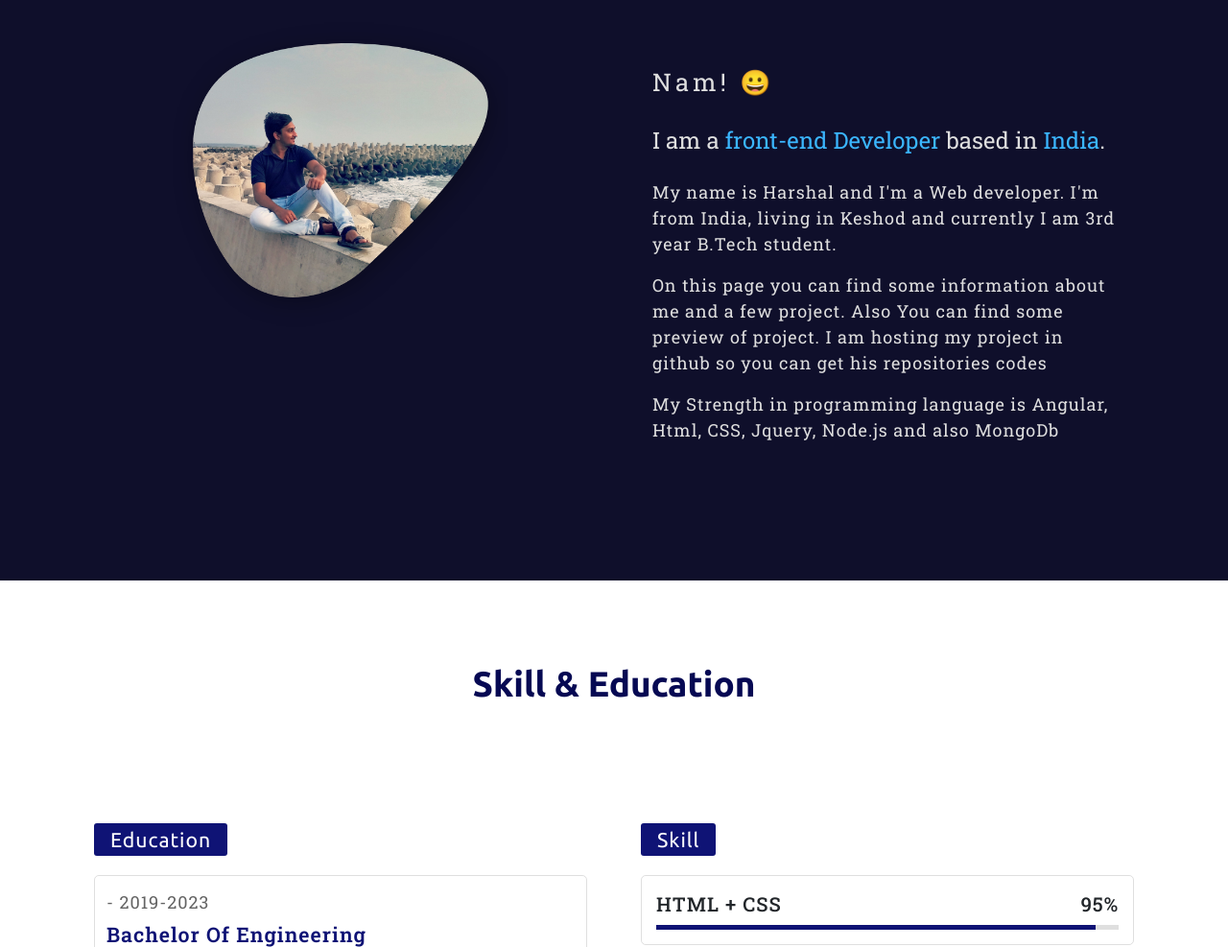
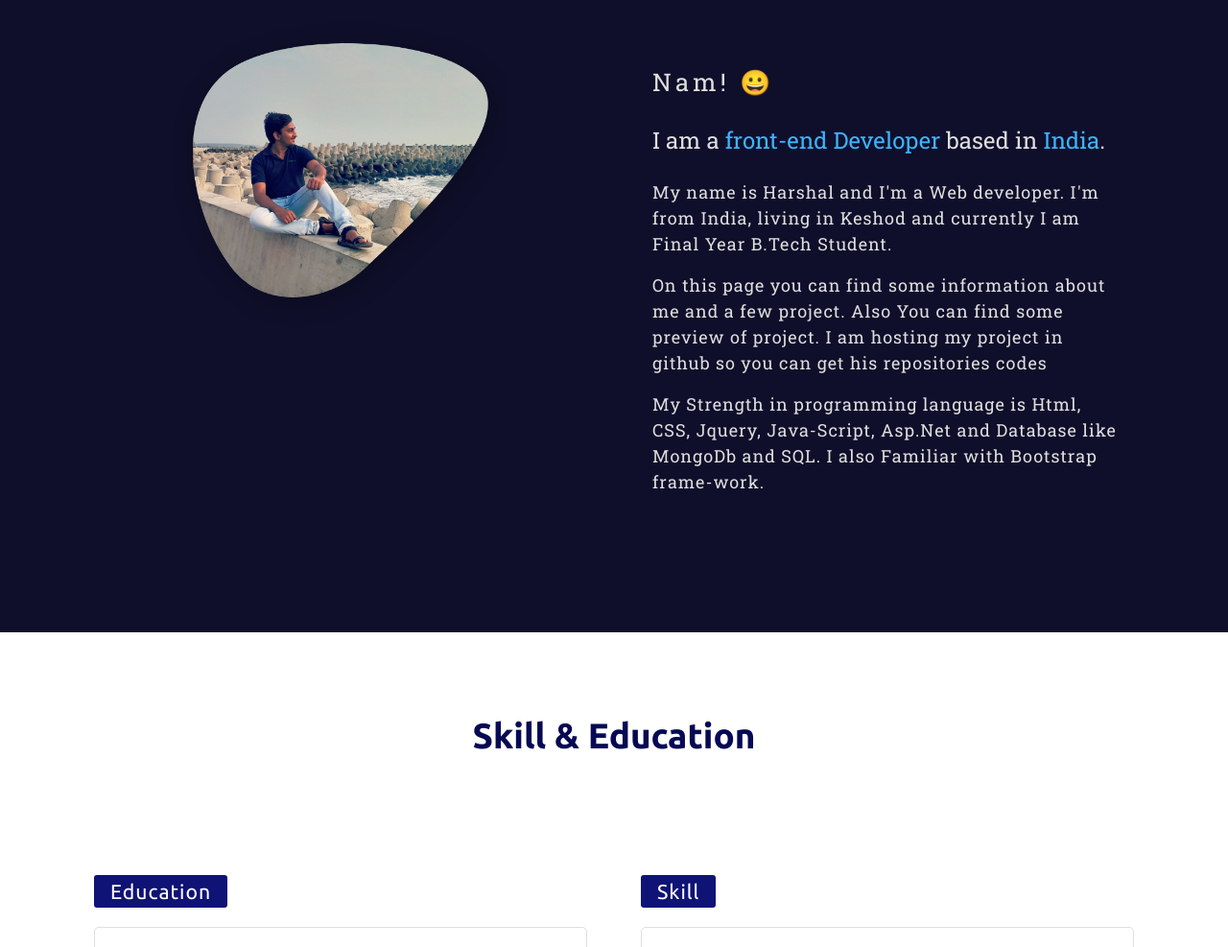
Before and after one commit to harshalgami13/harshalgami13.github.io, a website built with Parcel: page index.html in a window 1280 px wide. Shown: the part 993-1980 px from the top of the page at 96% size. Built offline with nearby package versions, Linux system fonts and the light colour scheme.

Commit message:
Update index.html

```diff
--- a/index.html
+++ b/index.html
@@ -141,13 +141,14 @@
                             title="Leave in India">India</span>.</div>
                     <div class="title3" title="General Information of Harshal Gami">
                         <p>My name is Harshal and I'm a Web developer. I'm from India, living in Keshod and currently I
-                            am 3rd year B.Tech student.
+                            am Final Year B.Tech Student.
                         </p>
                         <p>On this page you can find some information about me and a few project. Also You can find some
                             preview of project. I am hosting my project in github so you can get his repositories codes
                         </p>
                         <p>
-                            My Strength in programming language is Angular, Html, CSS, Jquery, Node.js and also MongoDb
+                            My Strength in programming language is Html, CSS, Jquery, Java-Script, Asp.Net and Database like MongoDb and SQL. I also
+                            Familiar with Bootstrap frame-work.
                         </p>
                     </div>
                 </div>
```
